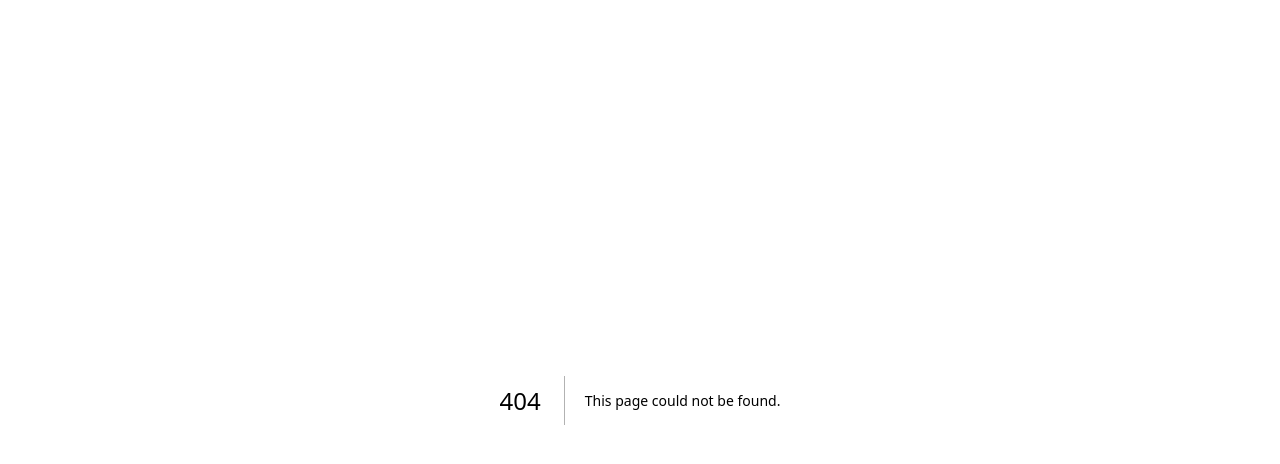
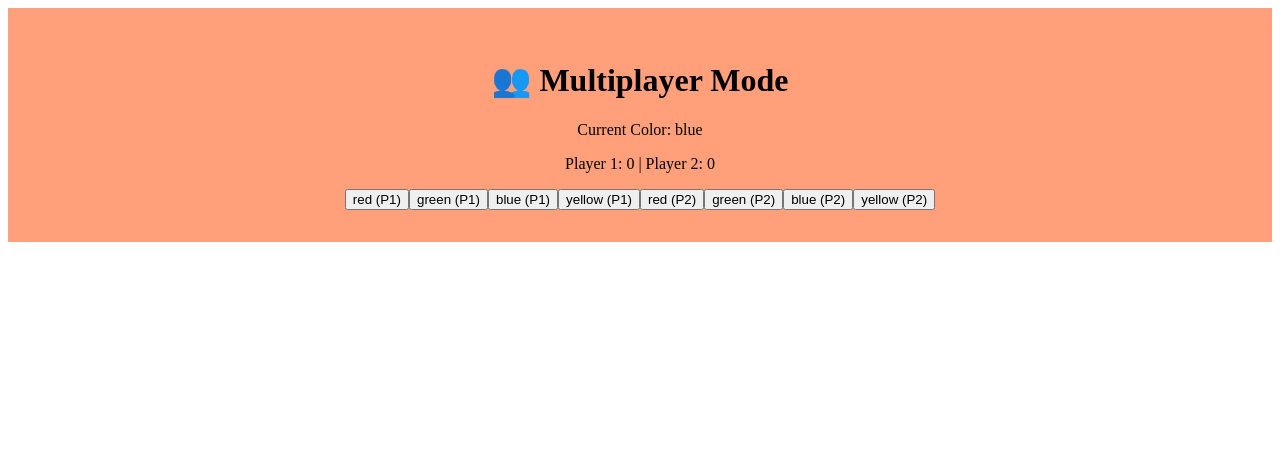
Before and after one commit to mrharsh1/Holihai, a Next.js app: page /multiplayer in a window 1280 px wide. Before the commit this address had no page. Shown: the top 464 px of the page. Built offline with nearby package versions, Linux system fonts and the light colour scheme.

Commit message:
Create multiplayer.js

```diff
--- /dev/null
+++ b/pages/multiplayer.js
@@ -0,0 +1,36 @@
+"use client"
+import { useState } from 'react';
+
+export default function Multiplayer() {
+  const colors = ['red', 'green', 'blue', 'yellow'];
+  const [currentColor, setCurrentColor] = useState(getRandomColor());
+  const [player1Score, setP1Score] = useState(0);
+  const [player2Score, setP2Score] = useState(0);
+
+  function getRandomColor() {
+    return colors[Math.floor(Math.random() * colors.length)];
+  }
+
+  const handleGuess = (color, player) => {
+    if (color === currentColor) {
+      player === 1 ? setP1Score(player1Score + 1) : setP2Score(player2Score + 1);
+      setCurrentColor(getRandomColor());
+    }
+  };
+
+  return (
+    <div style={container}>
+      <h1>👥 Multiplayer Mode</h1>
+      <p>Current Color: {currentColor}</p>
+      <p>Player 1: {player1Score} | Player 2: {player2Score}</p>
+      {colors.map((color) => (
+        <button key={color} onClick={() => handleGuess(color, 1)}>{color} (P1)</button>
+      ))}
+      {colors.map((color) => (
+        <button key={color} onClick={() => handleGuess(color, 2)}>{color} (P2)</button>
+      ))}
+    </div>
+  );
+}
+
+const container = { textAlign: 'center', padding: '2rem', background: '#FFA07A' };
```
